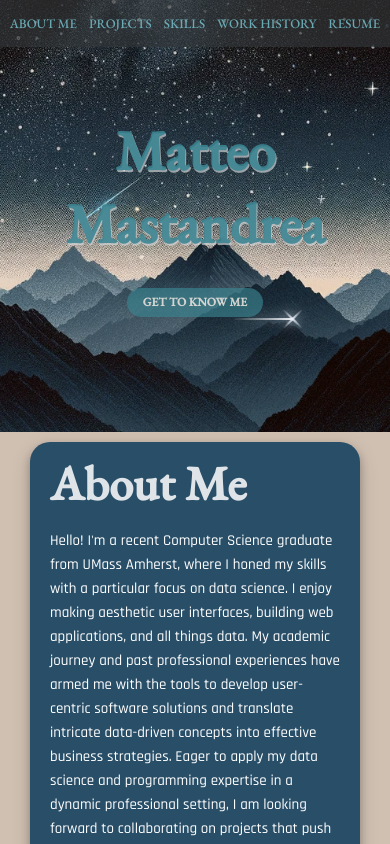
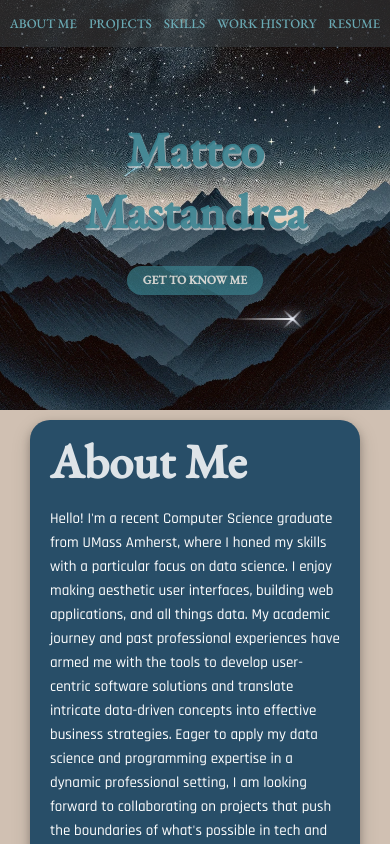
Before and after one commit to matteo353/portfolio-website, a React (Create React App) app: page / in a window 390 px wide. Shown: the top 844 px of the page. Built offline with nearby package versions, Linux system fonts and the light colour scheme; a web font is replaced by a local one.

Commit message:
web view navbar updates

```diff
--- a/src/components/Styling/Landing.css
+++ b/src/components/Styling/Landing.css
@@ -93,7 +93,7 @@
     }
     .landing-title {
       padding-top: 50px;
-      font-size: 3.5em;
+      font-size: 3em;
     }
     .know-me-button {
       font-size: 12px;
```
Also changed, not shown: src/phone-background.png.
